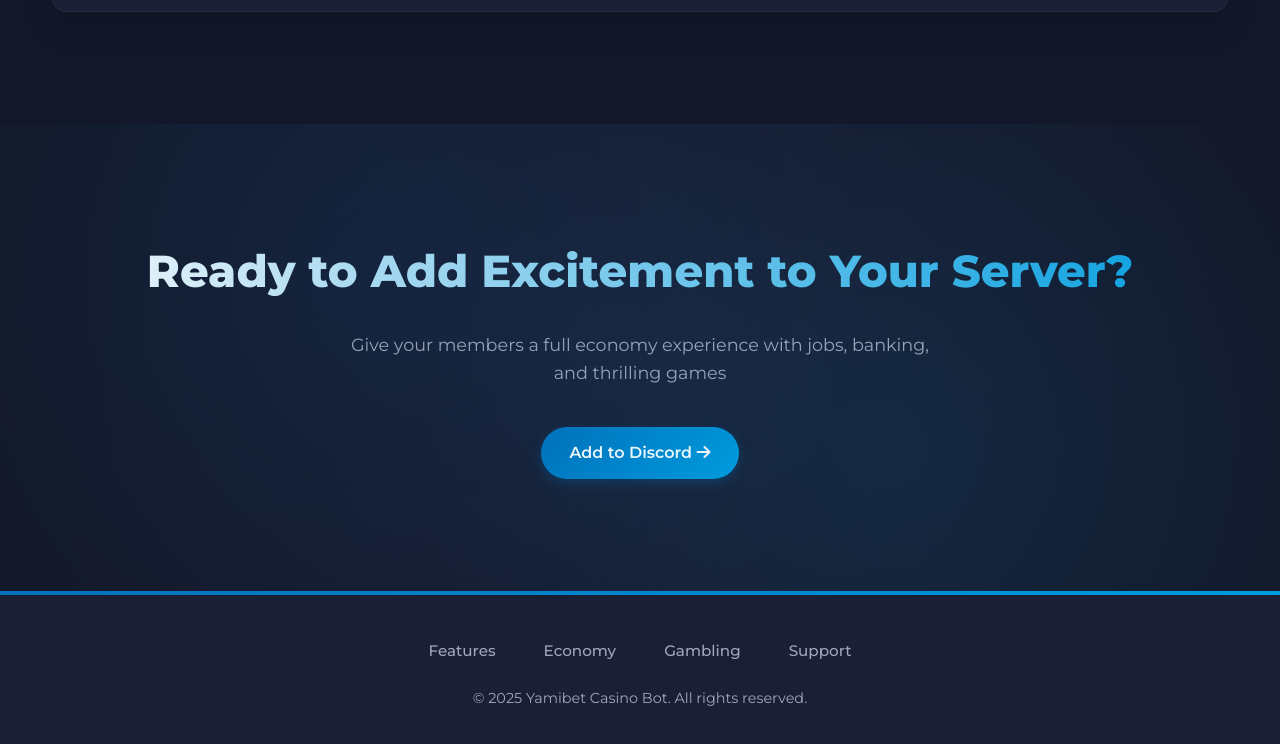
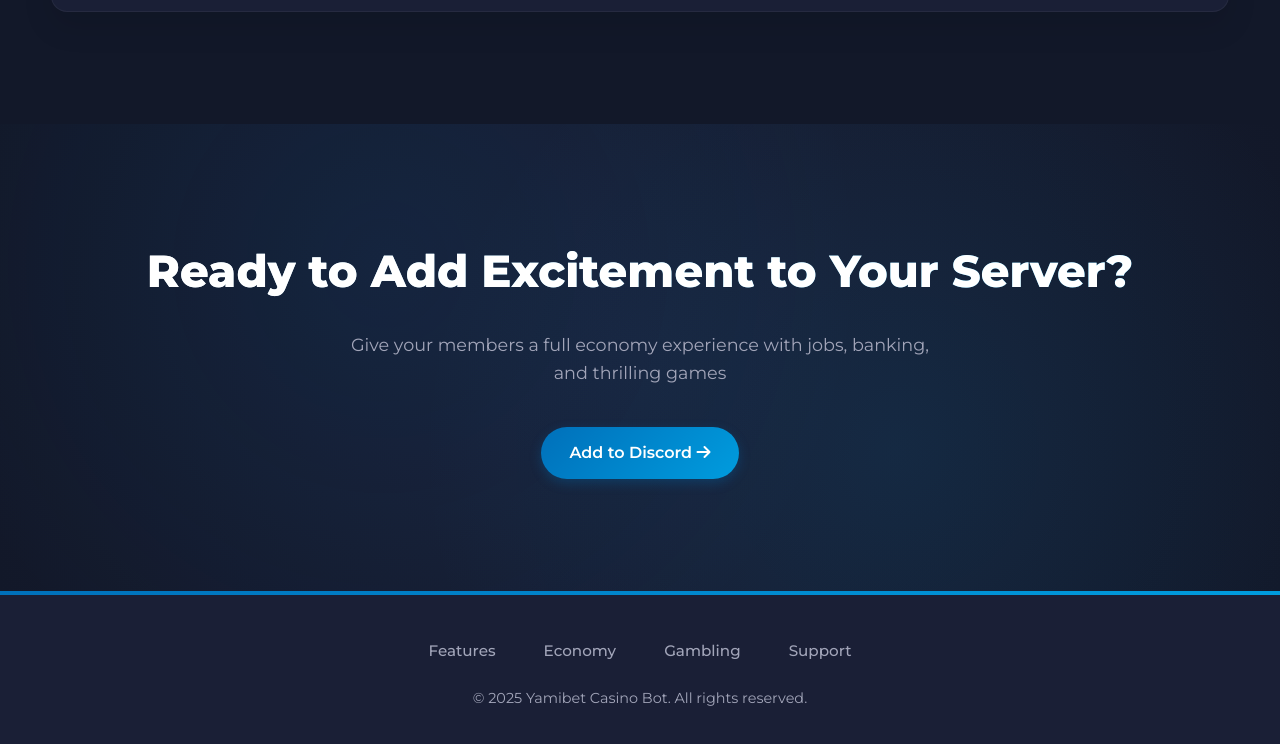
Before and after one commit to ChronsWPF/ChronsWPF.github.io, a plain HTML site: page index.html in a window 1280 px wide. Shown: the part 5221-5965 px from the top of the page. Drawn offline with Linux system fonts and the light colour scheme.

Commit message:
Update index.html

```diff
--- a/index.html
+++ b/index.html
@@ -849,13 +849,28 @@
         </div>
     </section>
 
-    <section class="cta" id="support">
-        <div class="container">
-            <h2>Ready to Add Excitement to Your Server?</h2>
-            <p>Give your members a full economy experience with jobs, banking, and thrilling games</p>
-            <a href="https://discord.com/oauth2/authorize?client_id=1348480048692465687&permissions=8&integration_type=0&scope=bot" class="cta-button">Add to Discord <i class="fas fa-arrow-right"></i></a>
-        </div>
-    </section>
+    <section class="cta" id="support" style="padding: 7rem 0; text-align: center; position: relative; z-index: 1;">
+    <div class="container" style="width: 92%; max-width: 1200px; margin: 0 auto; position: relative; z-index: 2;">
+        <h2 style="font-size: 2.8rem; margin-bottom: 1.5rem; font-weight: 800; color: #FFFFFF; display: block;">Ready to Add Excitement to Your Server?</h2>
+
+        <p style="color: #a2a5b9; max-width: 600px; margin: 0 auto 2.5rem; font-size: 1.1rem; display: block;">Give your members a full economy experience with jobs, banking, and thrilling games</p>
+
+        <a href="https://discord.com/oauth2/authorize?client_id=1348480048692465687&permissions=8&scope=bot%20applications.commands"
+           style="background: linear-gradient(135deg, #0070ba, #009cde);
+                  color: white;
+                  border: none;
+                  padding: 0.8rem 1.8rem;
+                  border-radius: 50px;
+                  font-weight: 600;
+                  cursor: pointer;
+                  transition: all 0.3s;
+                  text-decoration: none;
+                  display: inline-block;
+                  box-shadow: 0 4px 12px rgba(0, 112, 186, 0.3);">
+            Add to Discord <i class="fas fa-arrow-right"></i>
+        </a>
+    </div>
+</section>
 
     <footer>
         <div class="container">
```
